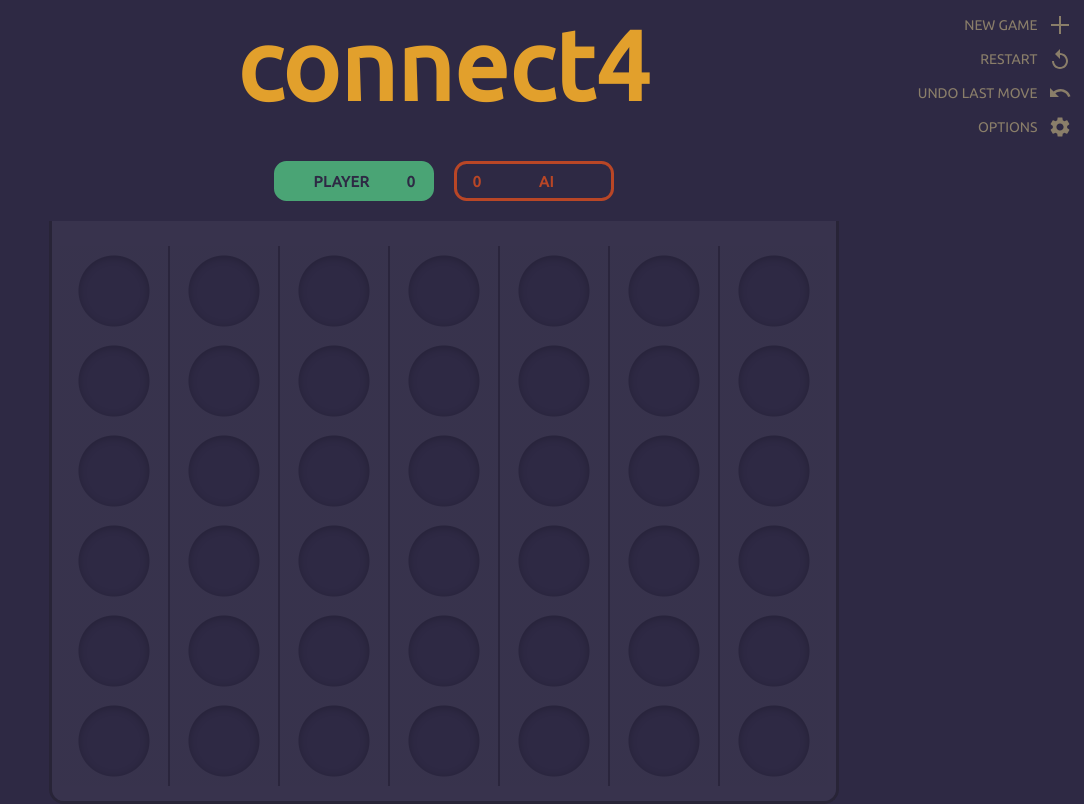
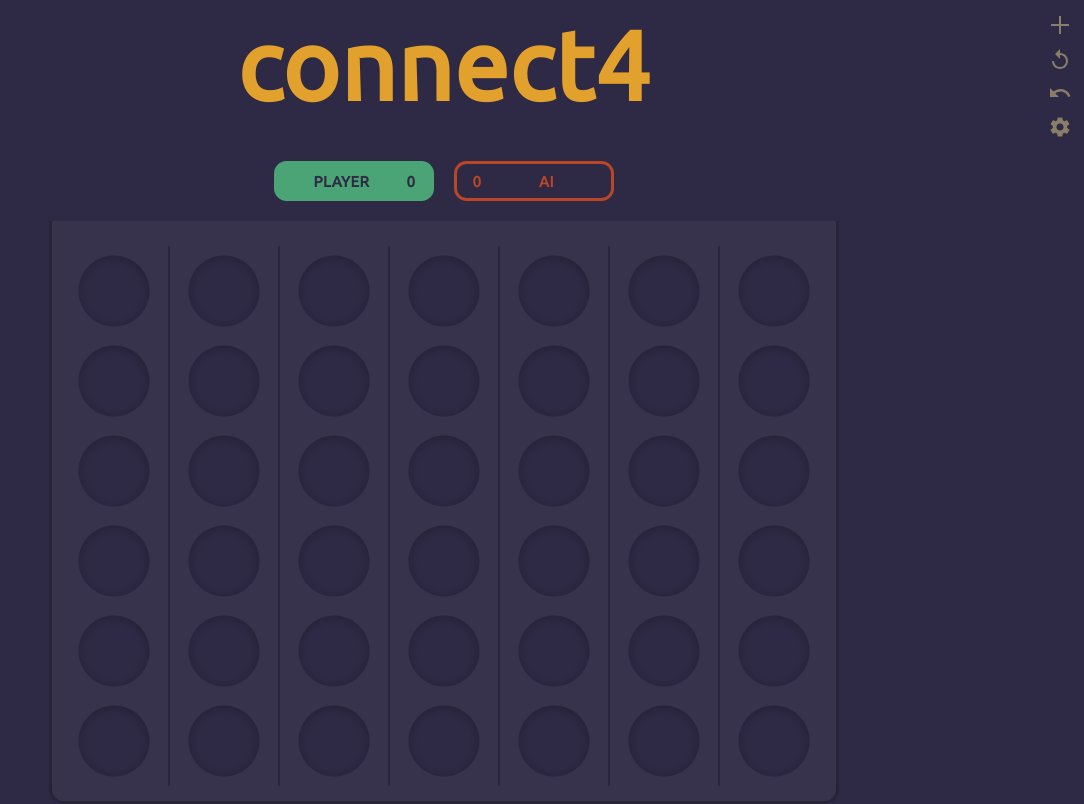
Before and after one commit to Thilerion/connect4, a Vue app: page / in a window 1280 px wide. Shown: the whole page, without its empty margins (196-1280 px from the left). Built offline with nearby package versions, Linux system fonts and the light colour scheme.

Commit message:
Functional menu buttons

```diff
--- a/src/App.vue
+++ b/src/App.vue
@@ -3,7 +3,12 @@
 		<header>
 			<h1>Connect4</h1>
 			<div class="menu-container">
-				<C4Menu/>
+				<C4Menu
+					@undoMove="undoMove"
+					@resetAll="resetAll"
+					@newGame="newGame"
+					@openSettings="uiSettings.showSettings = true"
+				/>
 			</div>
 		</header>
 		<C4Scoreboard
@@ -25,6 +30,7 @@
 			}"
 			@doMove="doMove"
 		/>
+		<C4Settings v-if="uiSettings.showSettings" />
 	</div>
 </template>
 
@@ -37,20 +43,23 @@ const gameSettings = { ...SETTINGS };
 import C4Board from './components/Board.vue';
 import C4Scoreboard from './components/Scoreboard.vue';
 import C4Menu from './components/Menu.vue';
+import C4Settings from './components/Settings.vue';
 
 export default {
 	name: "app",
 	components: {
 		C4Board,
 		C4Scoreboard,
-		C4Menu
+		C4Menu,
+		C4Settings
 	},
 	data() {
 		return {
 			gameSettings,
 			uiSettings: {
 				pieceDepth: true,
-				boardInnerShadow: true
+				boardInnerShadow: true,
+				showSettings: false
 			},
 			Game: {},
 			players: {
--- a/src/components/Menu.vue
+++ b/src/components/Menu.vue
@@ -1,17 +1,17 @@
 <template>
 	<ul class="menu" @mouseover="showText = true" @mouseleave="showText = false">
 		<li class="menu-item">
-			<button class="menu-btn">
+			<button class="menu-btn" @click="$emit('newGame')">
 				<transition name="btn-text">
-					<span class="btn-text" v-show="showText">New Game</span>
+					<span class="btn-text" v-show="showText">Restart Game</span>
 				</transition>
 				<svg class="btn-icon" :width="iconSize" :height="iconSize" xmlns="http://www.w3.org/2000/svg" viewBox="0 0 24 24"><path xmlns="http://www.w3.org/2000/svg" d="M21 13H13V21H11V13H3V11H11V3H13V11H21V13Z"/></svg>
 			</button>
 		</li>
 		<li class="menu-item">
-			<button class="menu-btn">
+			<button class="menu-btn" @click="$emit('resetAll')">
 				<transition name="btn-text">
-					<span class="btn-text" v-show="showText">Restart</span>
+					<span class="btn-text" v-show="showText">Reset All</span>
 				</transition>
 				<svg class="btn-icon" :width="iconSize" :height="iconSize" viewBox="0 0 24 24" xmlns="http://www.w3.org/2000/svg">
 				<path d="M12 6V2L7 7L12 12V8C15.31 8 18 10.69 18 14C18 17.31 15.31 20 12 20C8.69 20 6 17.31 6 14H4C4 18.42 7.58 22 12 22C16.42 22 20 18.42 20 14C20 9.58 16.42 6 12 6Z"/>
@@ -19,7 +19,7 @@
 			</button>
 		</li>
 		<li class="menu-item">
-			<button class="menu-btn">
+			<button class="menu-btn" @click="$emit('undoMove')">
 				<transition name="btn-text">
 					<span class="btn-text" v-show="showText">Undo Last Move</span>
 				</transition>
@@ -29,7 +29,7 @@
 			</button>
 		</li>
 		<li class="menu-item">
-			<button class="menu-btn">
+			<button class="menu-btn" @click="$emit('openSettings')">
 				<transition name="btn-text">
 					<span class="btn-text" v-show="showText">Options</span>
 				</transition>
@@ -43,7 +43,7 @@
 export default {
 	data() {
 		return {
-			showText: true,
+			showText: false,
 			iconSize: 24
 		}
 	}
@@ -53,7 +53,7 @@ export default {
 <style scoped>
 .menu {
 	padding: 0.75rem;
-	min-width: 10rem;
+	min-width: 15rem;
 	display: flex;
 	flex-direction: column;
 	text-align: right;
@@ -69,15 +69,17 @@ export default {
 	font-size: 1.4rem;
 	text-transform: uppercase;
 	padding: 0.5rem;
+	padding-left: 1rem;
 	cursor: pointer;
 	display: inline-flex;
 	align-items: center;
 	justify-content: flex-end;
 	opacity: 0.5;
-	transition: opacity .25s ease;
+	transition: opacity .25s ease, background .15s ease, color .15s ease;
 }
 
 .btn-icon {
+	color: inherit;
 	fill: currentColor;
 }
 
@@ -85,13 +87,15 @@ export default {
 	opacity: 0.7;
 }
 
-.menu:hover .menu-btn:hover {
-	opacity: 1;
+.menu-btn:hover {
+	background-color: var(--color-secondary);
+	color: var(--color-bg);
 }
 
 .btn-text {
 	display: inline-block;
 	margin-right: 1rem;
+	color: inherit;
 }
 
 .btn-text-enter-active, .btn-text-leave-active {
--- /dev/null
+++ b/src/components/Settings.vue
@@ -0,0 +1,13 @@
+<template>
+
+</template>
+
+<script>
+export default {
+
+}
+</script>
+
+<style scoped>
+
+</style>
```
